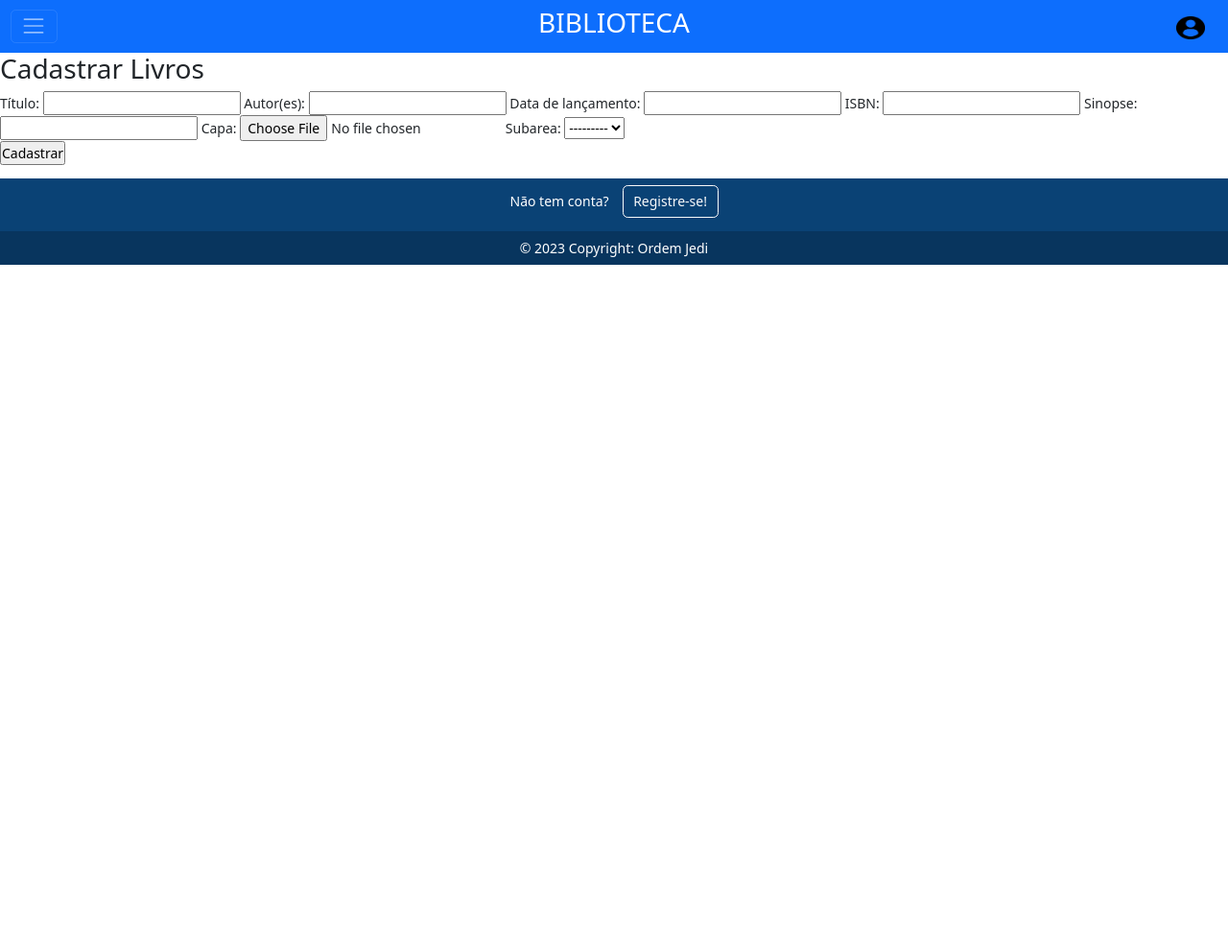
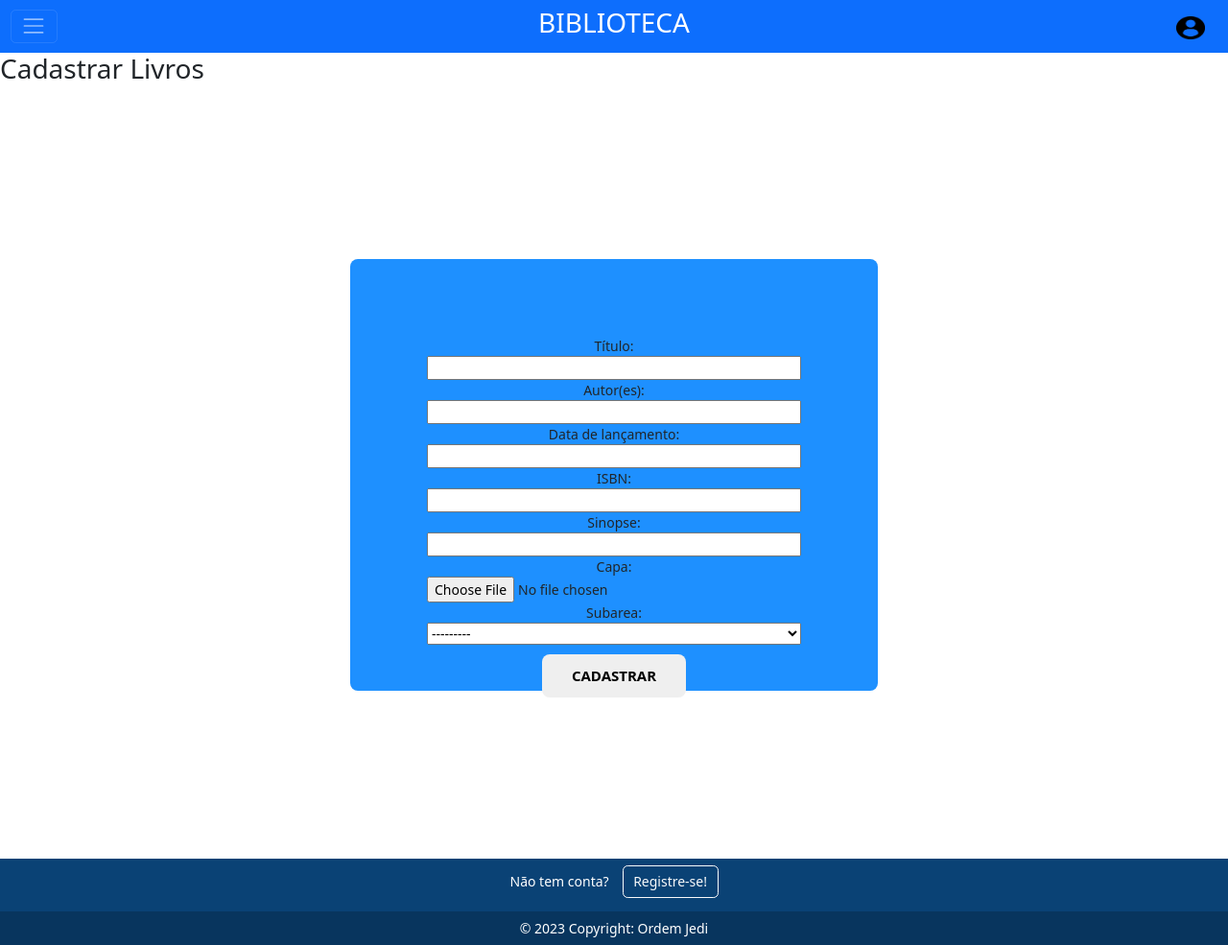
Before and after one commit to Kdu-Lima/Bliblioteca---PDS---2022, a Django app: page /livro_cadastrar/ in a window 1280 px wide. Shown: the whole page at 96% size. Before the commit the page ends 276 px from the top, so only its background shows below. Run offline with Django 4.2, Linux system fonts and the light colour scheme; data that the repository does not hold is empty; some libraries are stand-ins or nearby versions.

Commit message:
correções e estilização de paginas de cadastro de livro e usuario

```diff
--- a/static/css/styles.css
+++ b/static/css/styles.css
@@ -3,6 +3,12 @@
 	padding: 0;
 	box-sizing: border-box;
 	outline: none;
+}
+
+.body-inicial {
+  margin: 0;
+  height: 100vh;
+  width: 100vw;
 }
 
 body {
@@ -149,6 +155,7 @@ body {
 
 
 
+
 .body-login {
   overflow: hidden;
 }
@@ -223,3 +230,91 @@ body {
 
 
 }
+
+
+
+
+
+.area-cadastrar-livro {
+  display: flex;
+  height: 100vh;
+  justify-content: center;
+  align-items: center;
+}
+
+.form-cadastrar-livro {
+  height: 100%;
+  text-align: center;
+  width: 100%;
+  display: flex;
+  flex-direction: column;
+  padding: auto;
+}
+
+.cadastrar-livro {
+  border-radius: 8px;
+  display: flex;
+  background-color: #1E90FF;
+  flex-direction: column;
+  align-items: center;
+  width: 550px;
+  height: 450px;
+  padding: 80px;
+}
+
+.cadastrar-livro-input {
+  border-radius: 8px;
+  margin-top: 10px;
+  border: none;
+  padding: auto;
+  width: 150px;
+  height: 45px;
+  outline: none;
+  font-size: 15px;
+  text-transform: uppercase;
+  font-weight: bold;
+}
+
+
+
+
+
+.area-cadastrar-usuario {
+  display: flex;
+  height: 100vh;
+  justify-content: center;
+  align-items: center;
+}
+
+.cadastrar-usuario {
+  border-radius: 8px;
+  display: flex;
+  background-color: #1E90FF;
+  flex-direction: column;
+  align-items: center;
+  width: auto;
+  height: auto;
+  padding: 80px;
+}
+
+.form-cadastrar-usuario {
+  height: 100%;
+  text-align: center;
+  width: 100%;
+  display: flex;
+  flex-direction: column;
+  padding: auto;
+}
+
+.cadastrar-usuario-input {
+  border-radius: 8px;
+  margin-top: 10px;
+  border: none;
+  padding: auto;
+  width: 150px;
+  height: 45px;
+  outline: none;
+  font-size: 15px;
+  text-transform: uppercase;
+  font-weight: bold;
+}
--- a/templates/cruds/livro_cadastrar.html
+++ b/templates/cruds/livro_cadastrar.html
@@ -1,13 +1,18 @@
 {% extends 'inicial.html' %}
+{% load crispy_forms_tags %}
 
 {% block conteudo %}
-
+    <body class="body-cadastrar-livro">
     <h2>Cadastrar Livros</h2>
-    <form method="post" enctype="multipart/form-data">
+    <section class="area-cadastrar-livro">
+        <div class="cadastrar-livro">
+    <form method="post" class="form-cadastrar-livro" enctype="multipart/form-data">
         {% csrf_token %}
         {{ form_livro }}
-        <p><input type="submit" value="Cadastrar"></p>
+        <p><input type="submit" class="cadastrar-livro-input" value="Cadastrar"></p>
 
     </form>
-
+    </div>
+    </section>
+</body>
     {% endblock %}
--- a/templates/inicial.html
+++ b/templates/inicial.html
@@ -21,7 +21,7 @@
 	<title>Document</title>
 </head>
 
-<body>
+<body class="body-inicial">
 	{% include 'base_nav.html' %}
 
 	{% block conteudo %}
--- a/templates/registration/login.html
+++ b/templates/registration/login.html
@@ -10,10 +10,9 @@
         {% csrf_token %}
         {{ form|crispy }}
     <p><input type="submit" class="login-input" value="Entrar"/></p>
-    <p class="p-login">Não tem conta?<a class="a-login" href=" ">Criar conta</a></p>
+    <p class="p-login">Não tem conta?<a class="a-login" href= "/usuario_cadastrar">Criar conta</a></p>
     </form>
         </div>
     </section>
 </body>
-{% include 'base_rodape.html' %}
 {% endblock %}
```
Also changed, not shown: templates/cruds/usuario_cadastrar.html (+7 -3 lines).
